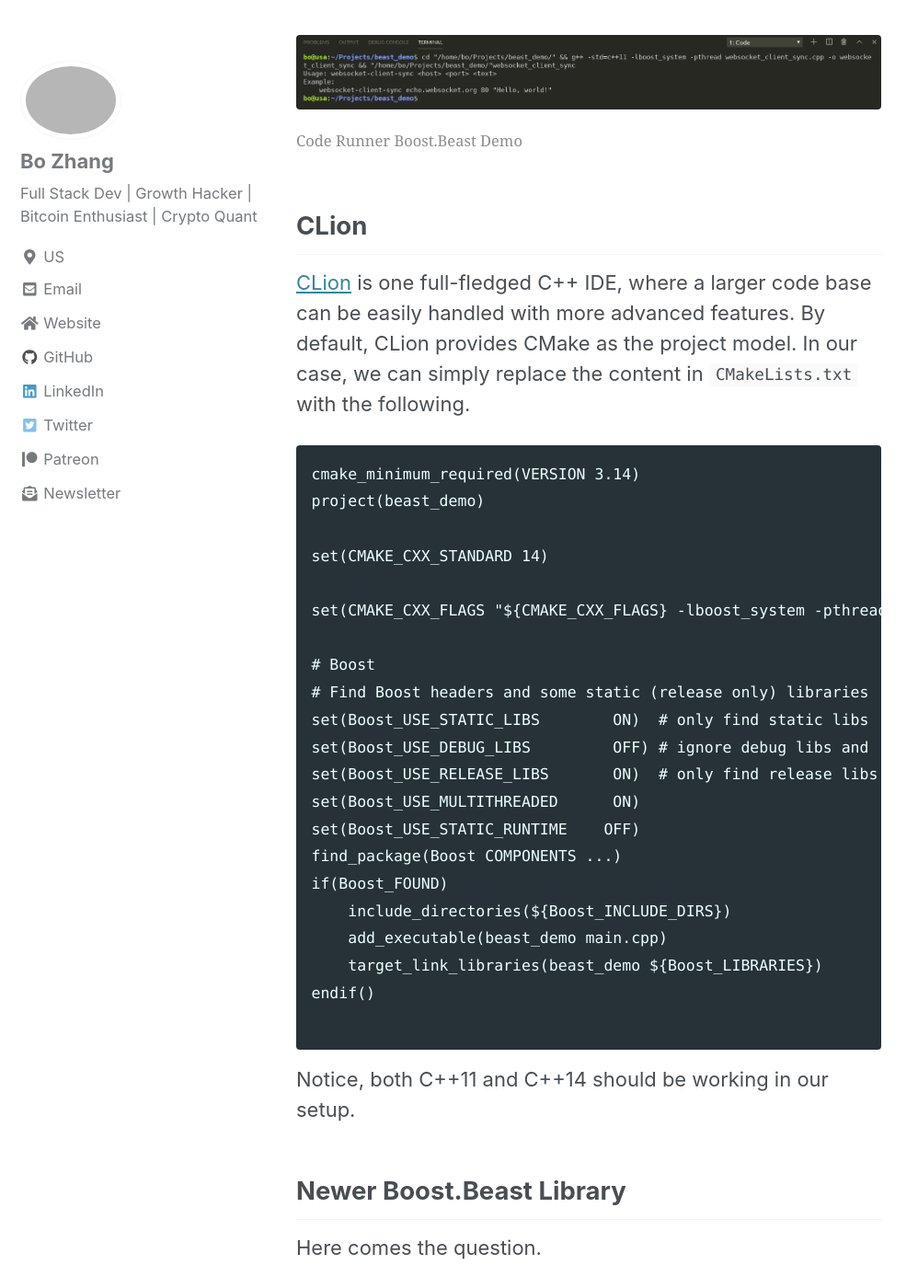
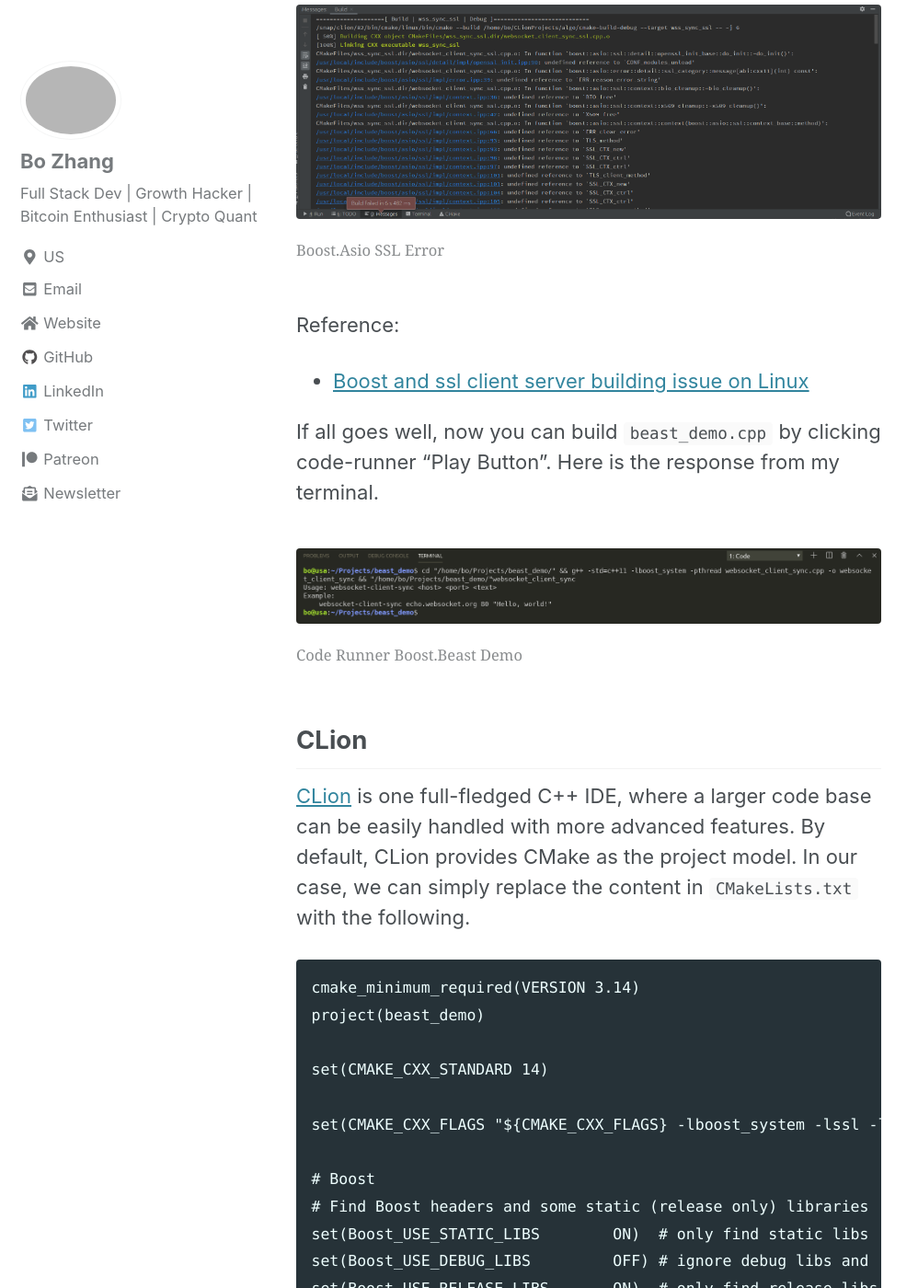
Before and after one commit to 0xboz/blog, a Jekyll site: the page built from _posts/2019-08-30-run-boost-beast-with-vscode-clion-on-debian.md, in a window 1280 px wide and 1400 px high, scrolled down 3887 px. Shown: the whole window at 92% size, without its empty margins (0-998 px from the left). Built offline with Jekyll 4.4.1, drawn with Linux system fonts in a browser that asks for light colours; cached includes are drawn as plain includes; nearby versions of some CDN libraries; comment, search, counter and statistics services are not loaded; some of the changed text lies outside the part shown.

Commit message:
Added flags `-lssl -lcrypto` for Boost.Asio SSL issue;

````diff
--- a/_posts/2019-08-30-run-boost-beast-with-vscode-clion-on-debian.md
+++ b/_posts/2019-08-30-run-boost-beast-with-vscode-clion-on-debian.md
@@ -60,7 +60,7 @@ Replace it with the following.
 
 ```json
 "code-runner.executorMap": {
-    "cpp": "cd $dir && g++ -std=c++11 -lboost_system -pthread $fileName -o $fileNameWithoutExt && $dir$fileNameWithoutExt"
+    "cpp": "cd $dir && g++ -std=c++11 -lboost_system -lssl -lcrypto -pthread $fileName -o $fileNameWithoutExt && $dir$fileNameWithoutExt"
 },
 ```
 
@@ -76,6 +76,17 @@ Reference:
 * [Linker error: undefined reference to symbol 'pthread_rwlock_trywrlock@@GLIBC_2.2.5'](https://stackoverflow.com/questions/16257564/linker-error-undefined-reference-to-symbol-pthread-rwlock-trywrlockglibc-2-2#16259726)
 * [C++ Boost: undefined reference to boost::system::generic_category()](https://stackoverflow.com/questions/13467072/c-boost-undefined-reference-to-boostsystemgeneric-category#13468280)
 
+Add those two flags `-lssl -lcrypto` if you have an error message like this
+
+<figure>
+    <a href="{{ site.url }}{{ site.baseurl }}/assets/images/boost_asio_ssl_errors.png">
+        <img src="{{ site.url }}{{ site.baseurl }}/assets/images/boost_asio_ssl_errors.png">
+    </a>
+    <figcaption>Boost.Asio SSL Error</figcaption>
+</figure>
+
+Reference:
+* [Boost and ssl client server building issue on Linux](https://stackoverflow.com/questions/29118667/boost-and-ssl-client-server-building-issue-on-linux)
 
 If all goes well, now you can build `beast_demo.cpp` by clicking code-runner "Play Button". Here is the response from my terminal.
 
@@ -96,7 +107,7 @@ project(beast_demo)
 
 set(CMAKE_CXX_STANDARD 14)
 
-set(CMAKE_CXX_FLAGS "${CMAKE_CXX_FLAGS} -lboost_system -pthread")
+set(CMAKE_CXX_FLAGS "${CMAKE_CXX_FLAGS} -lboost_system -lssl -lcrypto -pthread")
 
 # Boost
 # Find Boost headers and some static (release only) libraries
````
Also changed, not shown: assets/images/boost_asio_ssl_errors.png (added).
